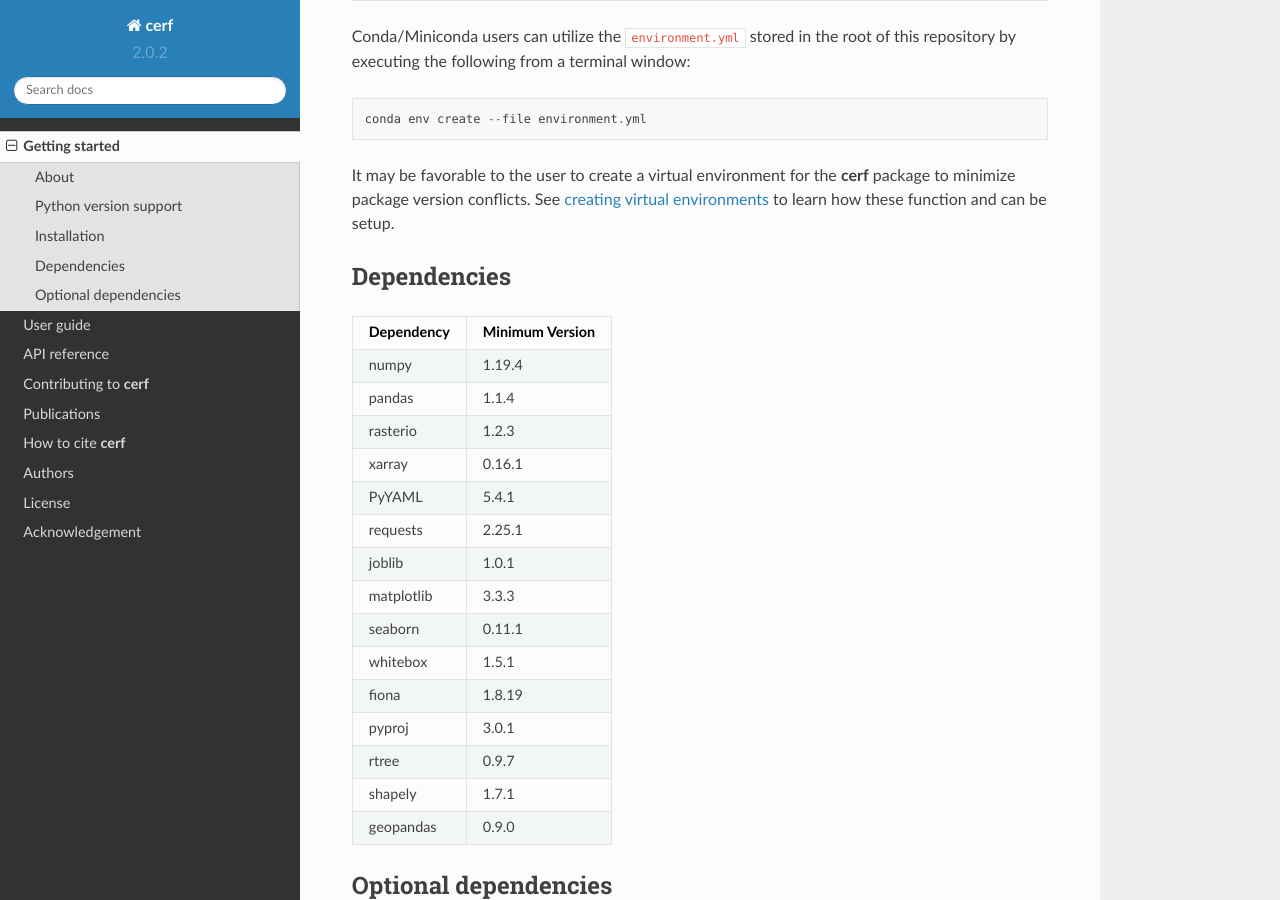
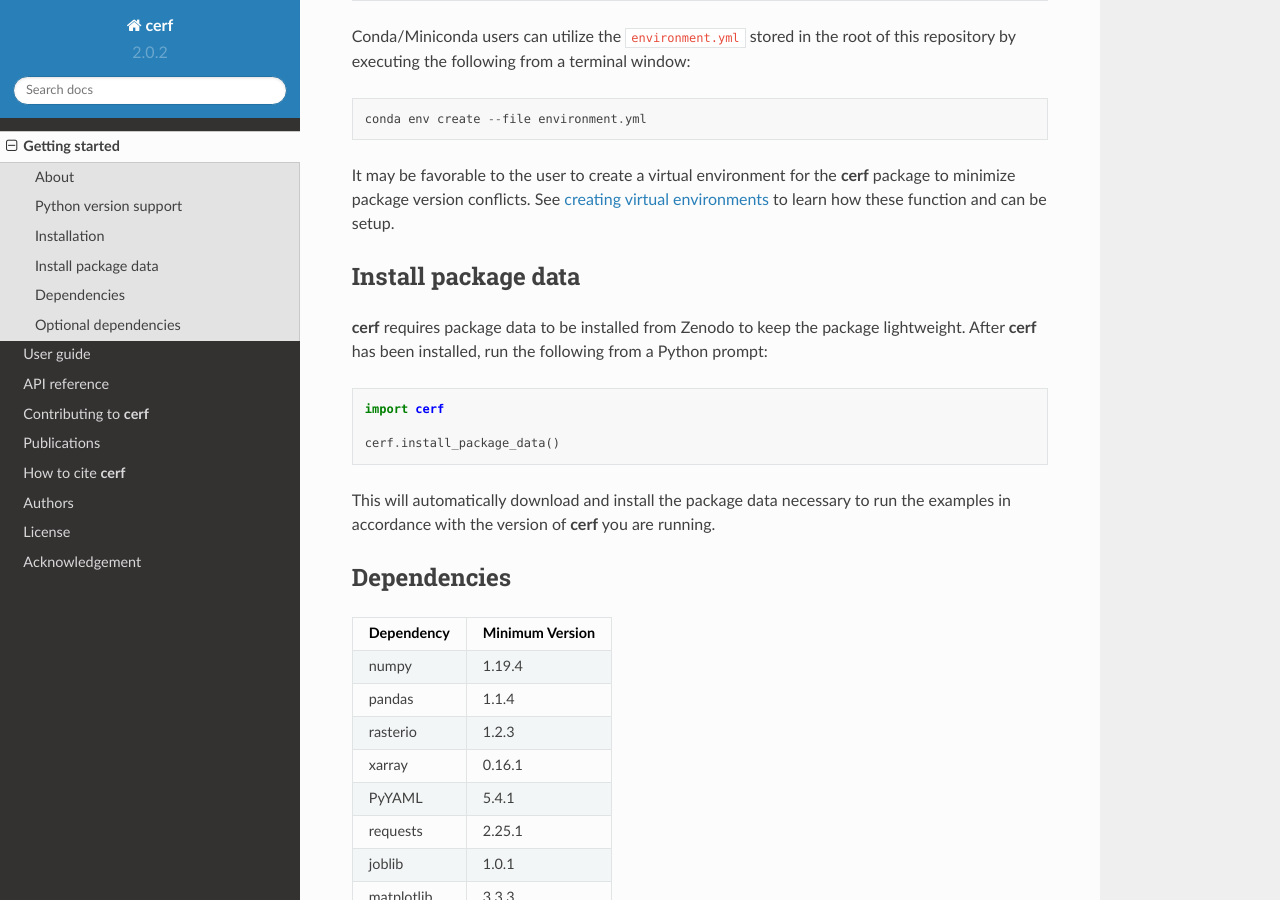
Before and after one commit to IMMM-SFA/cerf, a Sphinx documentation site: the page built from docs/source/getting_started.rst, in a window 1280 px wide and 900 px high, scrolled down 1354 px. Built offline with Sphinx 7.4.7 and the Read the Docs theme 2.0.0, drawn with Linux system fonts in a browser that asks for light colours; formulas are drawn with MathJax 3.

Commit message:
update docs

```diff
--- a/docs/source/getting_started.rst
+++ b/docs/source/getting_started.rst
@@ -31,6 +31,20 @@ Conda/Miniconda users can utilize the ``environment.yml`` stored in the root of
     conda env create --file environment.yml
 
 It may be favorable to the user to create a virtual environment for the **cerf** package to minimize package version conflicts.  See `creating virtual environments <https://docs.python.org/3/library/venv.html>`_ to learn how these function and can be setup.
+
+
+Install package data
+--------------------
+
+**cerf** requires package data to be installed from Zenodo to keep the package lightweight.  After **cerf** has been installed, run the following from a Python prompt:
+
+.. code-block:: python
+
+    import cerf
+
+    cerf.install_package_data()
+
+This will automatically download and install the package data necessary to run the examples in accordance with the version of **cerf** you are running.
 
 
 Dependencies
--- a/docs/source/user_guide.rst
+++ b/docs/source/user_guide.rst
@@ -416,11 +416,13 @@ You can download the **cerf** quickstarter Jupyter notebook here: `cerf quicksta
 
 This will allow you to run the tutorial interactively on your local computer.  Installation instructions for installing Jupyter software can be found `here <https://jupyter.org/install>`_.
 
-Once you have Jupyter up-and-running, make sure you install **cerf** by running:
+Once you have Jupyter up-and-running, make sure you install **cerf** and its package data by running:
 
 .. code-block:: bash
 
   python3 -m pip install cerf
+
+  python3 -c 'import cerf; cerf.install_package_data()'
 
 where, ``python3`` would be the instance of Python that you installed Jupyter on.  Now you are ready to explore **cerf**!
 
```
Also changed, not shown: docs/source/quickstarter.rst (+11 -0 lines), 3 other files.
